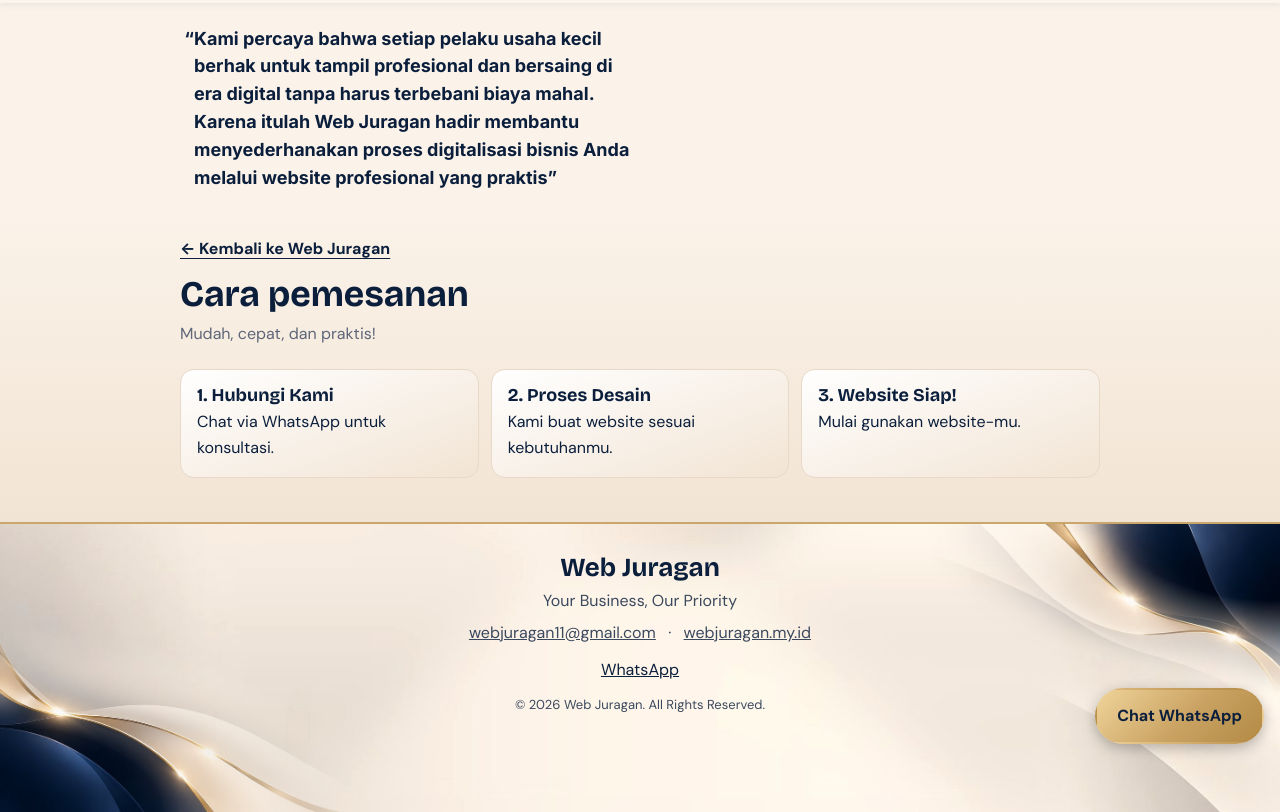
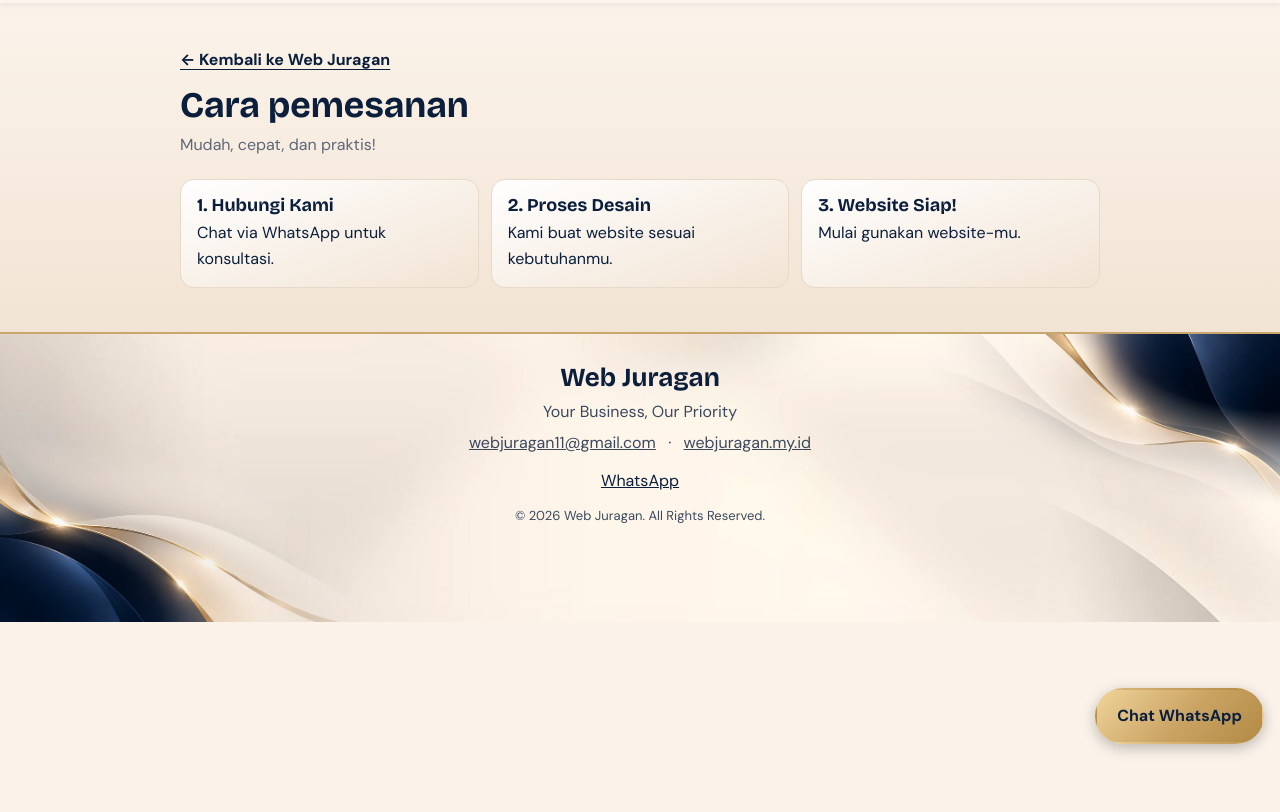
Before and after one commit to webjuragan/webjuragan.github.io, a plain HTML site: page cara.html in a window 1280 px wide. Shown: the part 40-852 px from the top of the page. After the commit the page ends 800 px from the top, so only its background shows below. Drawn offline with nearby package versions, Linux system fonts and the light colour scheme.

Commit message:
Add files via upload

```diff
--- a/cara.html
+++ b/cara.html
@@ -5,7 +5,7 @@
 <meta name="viewport" content="width=device-width, initial-scale=1, viewport-fit=cover">
 <title>Cara Pemesanan – Web Juragan</title>
 <link rel="preconnect" href="https://fonts.googleapis.com">
-<link href="https://fonts.googleapis.com/css2?family=Bricolage+Grotesque:wght@500;700;800&family=DM+Sans:wght@400;500;700&family=Inter:wght@400;700&display=swap" rel="stylesheet">
+<link href="https://fonts.googleapis.com/css2?family=Bricolage+Grotesque:wght@500;700;800&family=DM+Sans:wght@400;500;700&display=swap" rel="stylesheet">
 <link rel="icon" type="image/png" href="ikon-emas.png">
 <script>var w="emas";try{var v=localStorage.getItem("warna");if(v==="biru"||v==="pink"||v==="hijau"||v==="ungu"||v==="emas")w=v}catch(e){}document.documentElement.setAttribute("data-warna",w)</script>
 <style>
@@ -194,15 +194,6 @@ footer .mini{opacity:.8;margin:6px 0}
 .sw button{width:24px;height:24px;border-width:2px;box-shadow:0 0 0 2px var(--line)}
 .sw button[aria-pressed="true"]{box-shadow:0 0 0 3px var(--ink)}
 @media(max-width:440px){.topbar .wrap{padding-left:22px;padding-right:23px}.logo img{height:32.5px}.sw{gap:8px}.sw button{width:24px;height:24px;border-width:2px}}
-/* ===== kalimat pembuka di bawah logo ===== */
-.intro-top{padding-top:22px}
-.intro-atas{margin:0;font-family:Inter,"DM Sans",system-ui,sans-serif;font-weight:700;line-height:1.55;font-size:18px;max-width:36ch;text-indent:-.54em;color:var(--ink)}
-.intro-top .wrap{padding-left:34px}
-@media(max-width:699px){.intro-atas{font-size:4.61vw;max-width:none;margin-right:6px}}
-/* kalimat pembuka hanya di tema navy-emas */
-.intro-atas,.intro-top{display:none}
-:root[data-warna="emas"] .intro-atas{display:block}
-:root[data-warna="emas"] .intro-top{display:block}
 </style>
 </head>
 <body>
@@ -214,7 +205,6 @@ footer .mini{opacity:.8;margin:6px 0}
   <button type="button" data-w="biru" aria-label="Warna biru" aria-pressed="false" style="--c:linear-gradient(135deg,#0B3DB8 50%,#1BD8FF 50%)"></button>
   <button type="button" data-w="pink" aria-label="Warna pink" aria-pressed="false" style="--c:linear-gradient(135deg,#7A0F4E 50%,#FF3C94 50%)"></button>
  </div></div></div>
-<div class="intro-top"><div class="wrap"><p class="intro-atas">“Kami percaya bahwa setiap pelaku usaha kecil berhak untuk tampil profesional dan bersaing di era digital tanpa harus terbebani biaya mahal. Karena itulah Web Juragan hadir membantu menyederhanakan proses digitalisasi bisnis Anda melalui website profesional yang praktis”</p></div></div>
 <section id="cara" class="alt"><div class="wrap"><a class="more" style="margin:0 0 14px" href="index.html">← Kembali ke Web Juragan</a>
 <h2>Cara pemesanan</h2><p class="sub">Mudah, cepat, dan praktis!</p>
  <div class="steps"><div><h3>1. Hubungi Kami</h3><p>Chat via WhatsApp untuk konsultasi.</p></div><div><h3>2. Proses Desain</h3><p>Kami buat website sesuai kebutuhanmu.</p></div><div><h3>3. Website Siap!</h3><p>Mulai gunakan website-mu.</p></div></div></div></section>
```
Also changed, not shown: contoh.html (+1 -11 lines), fitur.html (+1 -11 lines), harga.html (+1 -11 lines), hubungi.html (+1 -11 lines).
